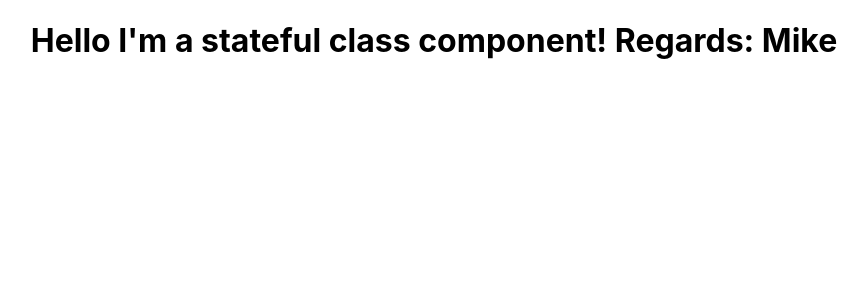
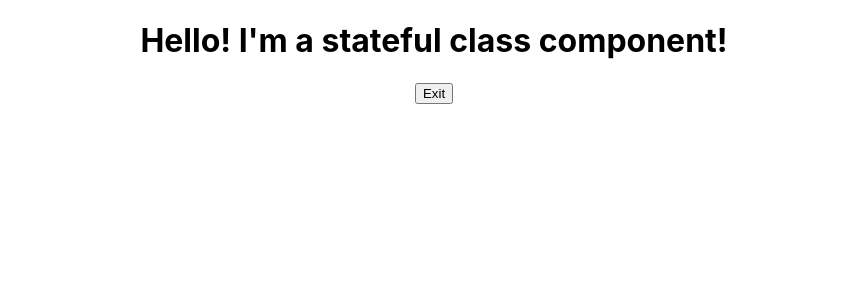
Before and after one commit to hogbergmarkus/first-react-project, a React (Create React App) app in the folder my-app/: page / in a window 1280 px wide. Shown: the top 300 px of the page, without its empty margins (206-1074 px from the left). Built offline with nearby package versions, Linux system fonts and the light colour scheme.

Commit message:
Using state with class components

```diff
--- a/my-app/src/App.js
+++ b/my-app/src/App.js
@@ -18,10 +18,7 @@ import StatefulGreeting from "./components/StatefulGreeting";
 function App() {
     return (
         <div className="App">
-            <StatefulGreeting
-                greeting="I'm a stateful class component!"
-                name="Mike"
-            />
+            <StatefulGreeting greeting="I'm a stateful class component!" />
         </div>
     );
 }
--- a/my-app/src/components/StatefulGreeting.js
+++ b/my-app/src/components/StatefulGreeting.js
@@ -1,11 +1,23 @@
 import React from "react";
 
 class StatefulGreeting extends React.Component {
+    constructor(props) {
+        // Super calls the constructor for React.Component
+        super(props);
+        this.state = {
+            introduction: "Hello!",
+            buttonText: "Exit",
+        };
+    }
+
     render() {
         return (
-            <h1>
-                Hello {this.props.greeting} Regards: {this.props.name}
-            </h1>
+            <div>
+                <h1>
+                    {this.state.introduction} {this.props.greeting}
+                </h1>
+                <button>{this.state.buttonText}</button>
+            </div>
         );
     }
 }
```
